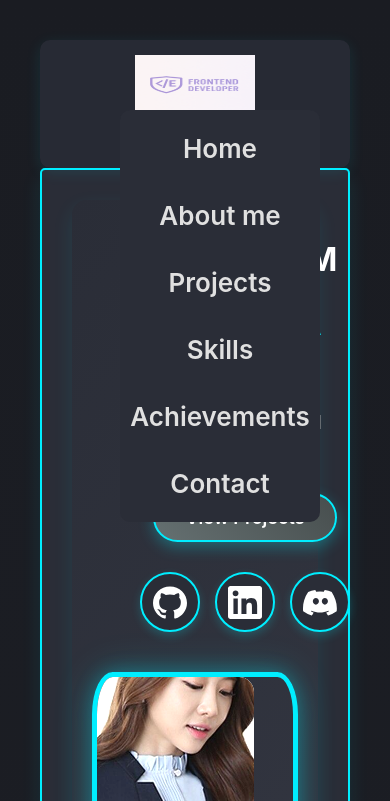
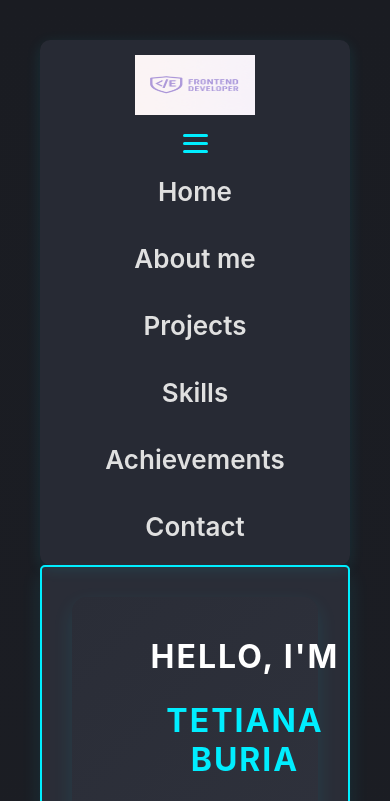
Before and after one commit to Tetiana5Buria/portfolio, a plain HTML site: page index.html in a window 390 px wide. Both pictures are taken after a click on the element 195 px from the left and 143 px from the top of the page. Shown: the top 801 px of the page. Drawn offline with nearby package versions, Linux system fonts and the light colour scheme.

Commit message:
chackedddd

```diff
--- a/styles/style.css
+++ b/styles/style.css
@@ -777,18 +777,12 @@ footer {
 
     .nav-links {
         display: none;
-        flex-direction: column;
-        position: absolute;
-        top: 70px;
-        right: 30px;
-        background: #2a2d37;
-        width: 200px;
-        padding: 15px;
-        border-radius: 10px;
     }
 
     .nav-links.active {
         display: flex;
+        /* або block — залежно від твого макету */
+        flex-direction: column;
     }
 
     .burger {
```
